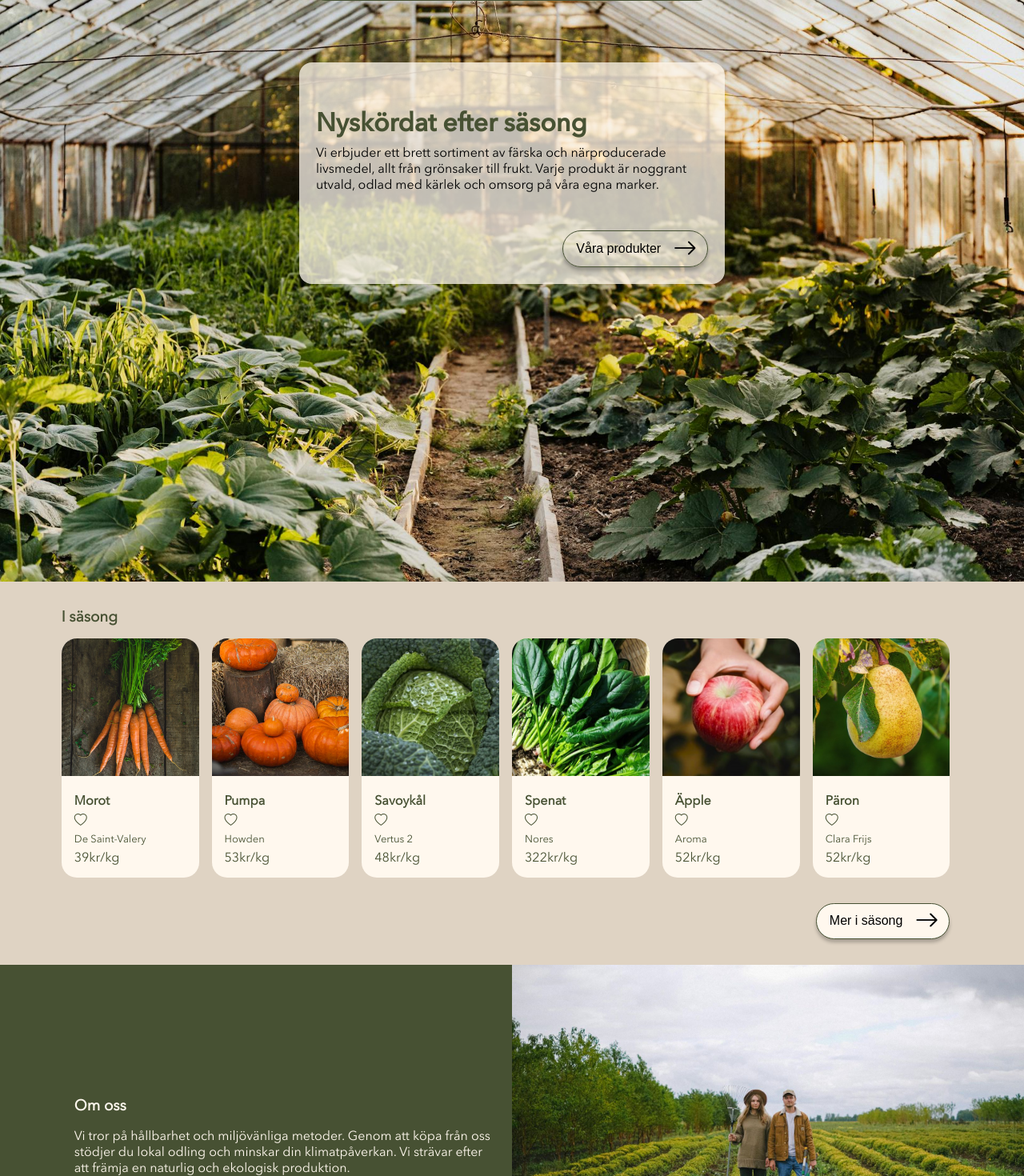
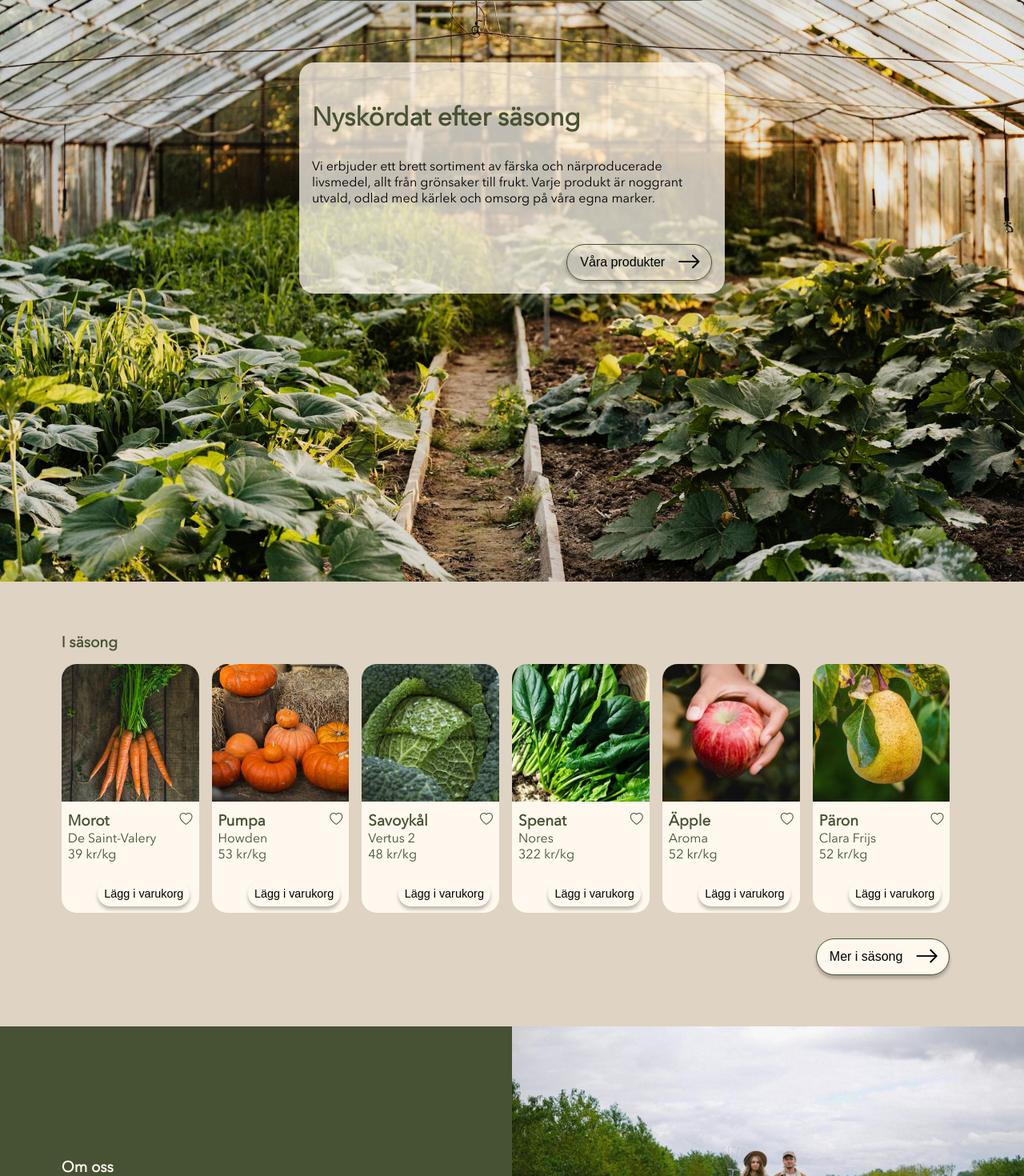
Before and after one commit to f1schhh/Grona-gardar, a Vue app: page / in a window 1280 px wide. Shown: the part 140-1610 px from the top of the page at 80% size. Built offline with nearby package versions, Linux system fonts and the light colour scheme.

Commit message:
ny uppdatering homeview

```diff
--- a/src/views/HomeView.vue
+++ b/src/views/HomeView.vue
@@ -1,11 +1,14 @@
 <script>
 import SearchBar from '../components/SearchBar.vue';
 import FavoriteButton from '../components/FavoriteButton.vue';
+import ProductCard from '../components/ProductCard.vue';
+
 
 export default {
   components: {
     SearchBar,
     FavoriteButton,
+    ProductCard,
   },
 
   data() {
@@ -62,12 +65,11 @@ export default {
       <div class="home_top_block">
         <div class="home_top_space">
           <h2>
-          <!-- Färsk, närodlad och hållbart -->
-          <!-- Färsk Frukt - Närodlad och Hållbar -->
             Nyskördat efter säsong
           </h2>
-        <p >
-          Vi erbjuder ett brett sortiment av färska och närproducerade livsmedel, allt från grönsaker till frukt. Varje
+          <p>
+            Vi erbjuder ett brett sortiment av färska och närproducerade livsmedel, allt från grönsaker till frukt.
+            Varje
             produkt är noggrant utvald, odlad med kärlek och omsorg på våra egna marker.
           </p>
           <router-link to="/products">
@@ -88,29 +90,12 @@ export default {
      ==========================SEASON==========================
      ==========================================================  -->
     <section class="section_season">
-      <div>
+      <div style="margin: auto;">
         <h3>I säsong</h3>
         <div>
           <ul class="product_list">
             <li v-for="product in productData">
-                <div class="specific_product">
-                  <router-link :to="{ path: `/product/${product.id}` }">
-                  <div class="img-wrapper">
-                    <img :src="product.product_image" alt="">
-                  </div>
-                </router-link>
-
-                  <div class="product_information">
-                    <div class="product-text">
-                      <router-link :to="{ path: `/product/${product.id}` }">
-                      <span class="title-bold">{{ product.product_name }} </span>
-                      </router-link>
-                      <FavoriteButton :id="product.id"/>
-                      <span class="text_type">{{ product.product_type }}</span>
-                      <span>{{ product.price }}kr/kg</span>
-                    </div>
-                  </div>
-                </div>
+              <ProductCard :productid="product.id" />
             </li>
 
           </ul>
@@ -275,7 +260,8 @@ export default {
             <i class="bi bi-star-fill"></i>
           </div>
           <p class="main_review_text">
-            Gröna Gårdar har gjort mig till en trogen kund med sin otroliga kvalitet och smakupplevelse. Varje produkt är
+            Gröna Gårdar har gjort mig till en trogen kund med sin otroliga kvalitet och smakupplevelse. Varje produkt
+            är
             som en smakresa genom naturens underverk och jag kan inte få nog av deras fantastiska utbud som varierar med
             säsongerna!
           </p>
@@ -324,49 +310,31 @@ article {
   max-width: 500px !important;
 }
 
-/* Container to slogan */
 .home_top_block {
   background-color: var(--light-beige-opacity);
-  border-radius: 16px;
+  border-radius: 19px;
   width: 80%;
   max-width: 500px !important;
-  /* max-width: 500px; */
   display: flex;
   flex-direction: column;
   margin-top: 6%;
   padding: 1rem 1rem;
-  padding-top:50px;
-
 }
 
-/* Wrapper to slogan text + button */
-.home_top_space{
-  /* background-color: rgb(255, 220, 105); */
-  /* margin: 5%;
-   */
-   margin: 1%;
-  /* max-width: 776px; */
-  /* margin: auto; */
-
+.home_top_space {
+  max-width: 776px;
+  margin: auto;
 }
 
 .home_top_block h2 {
-  padding-bottom: 0.5rem;
-  /* font-size: 2rem; */
-  font-size: 200%;
-  /* font-weight: bold; */
-  font-family: Anevir Next Cyr Medium
-
+  padding-bottom: 2rem;
+  font-size: 2rem;
+  font-weight: bold;
 }
 
 .home_top_block p {
   color: black;
-  padding: 0;
-  margin: 0;
-
 }
-  /* font-size: ;
-} */
 
 .div_button_more_products {
   display: flex;
@@ -397,8 +365,9 @@ article {
 
 .section_season {
   background-color: var(--dark-beige);
-  padding: 2rem 6%;
+  padding:4rem 6%;
   display: flex;
+  margin: auto;
 }
 
 .section_season h3 {
@@ -474,7 +443,7 @@ article {
 
 .about_text {
   padding: 0 6%;
-  margin: 2rem 0;
+  margin: 3rem 0;
 }
 
 .about_img {
@@ -482,12 +451,15 @@ article {
   height: auto;
 }
 
+/*  ==========================================================
+     =======================CATEGORY==========================
+     ==========================================================   */
+
 
 .block_category {
-  padding: 1rem;
+  margin: 4rem 6%;
   display: flex;
   flex-direction: column;
-  padding: 4rem 6%;
 }
 
 .category_flex {
@@ -553,6 +525,11 @@ article {
 }
 
 
+
+/*  ==========================================================
+     =====================ENVIRONMENT=========================
+     ==========================================================   */
+
 .section_environment {
   background-color: var(--dark-green);
   padding-top: 0;
@@ -575,7 +552,9 @@ article {
 }
 
 .text_environment {
-  padding: 1rem 5%;
+  padding: 0 6%;
+  margin: 3rem 0;
+  padding: 0 6%;
 }
 
 .p_environment {
@@ -586,6 +565,10 @@ article {
   font-weight: bold;
 }
 
+
+/*  ==========================================================
+     ========================REVIEW==========================
+     ==========================================================   */
 
 .main_review {
   background: var(--light-beige);
@@ -674,7 +657,10 @@ article {
   .category_text {
     display: flex;
     flex-direction: column;
-    padding: 15px;
+  }
+
+  .home_top_block {
+    padding-top: 3rem;
   }
 }
 
@@ -707,8 +693,8 @@ article {
   .about_text {
     display: flex;
     flex-direction: column;
-    margin: 1rem;
-    padding: 0;
+    margin: 1rem 0rem;
+    padding-right: 6%;
     padding-left: 6% !important;
 
   }
@@ -740,6 +726,8 @@ article {
   .text_environment {
     display: flex;
     flex-direction: column;
+    margin: 0;
+    padding-right: 6% !important;
   }
 
   .show_hide_one {
```
Lines whose indentation alone changed are shown as unchanged.
